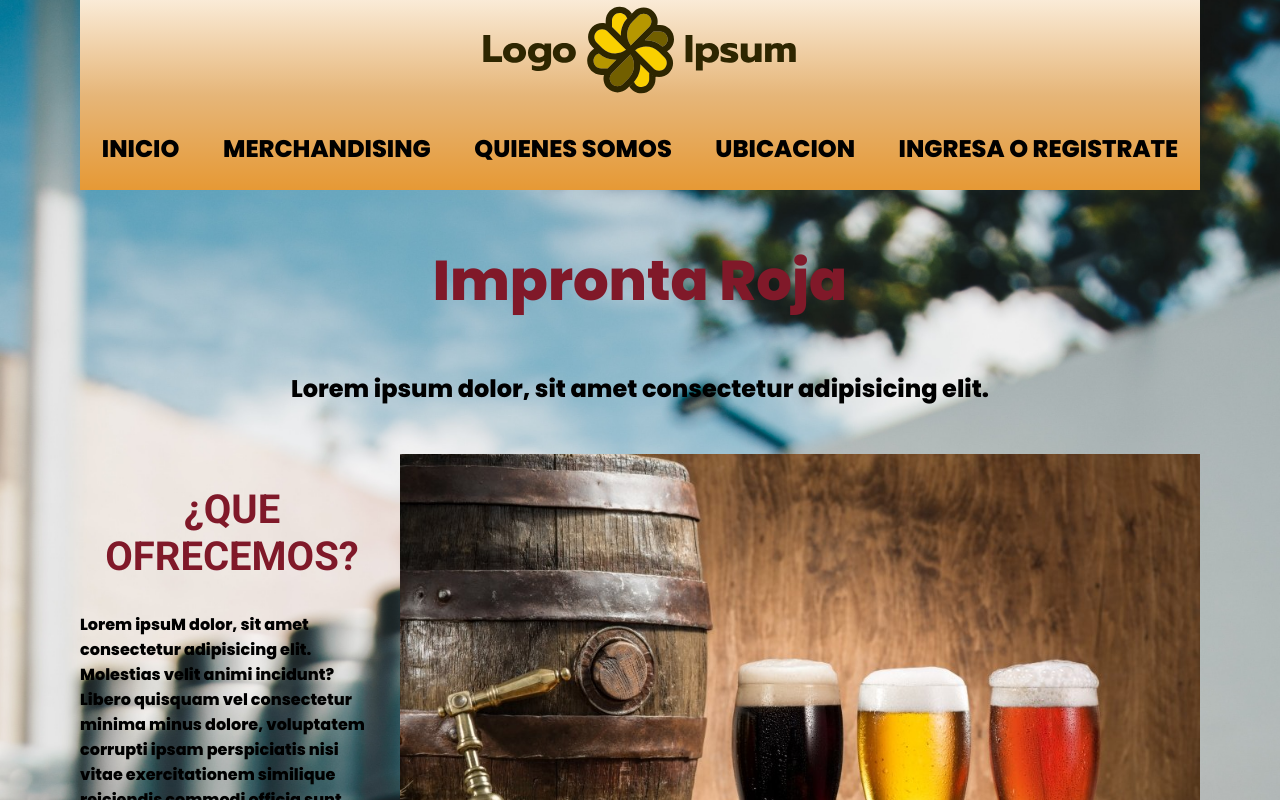
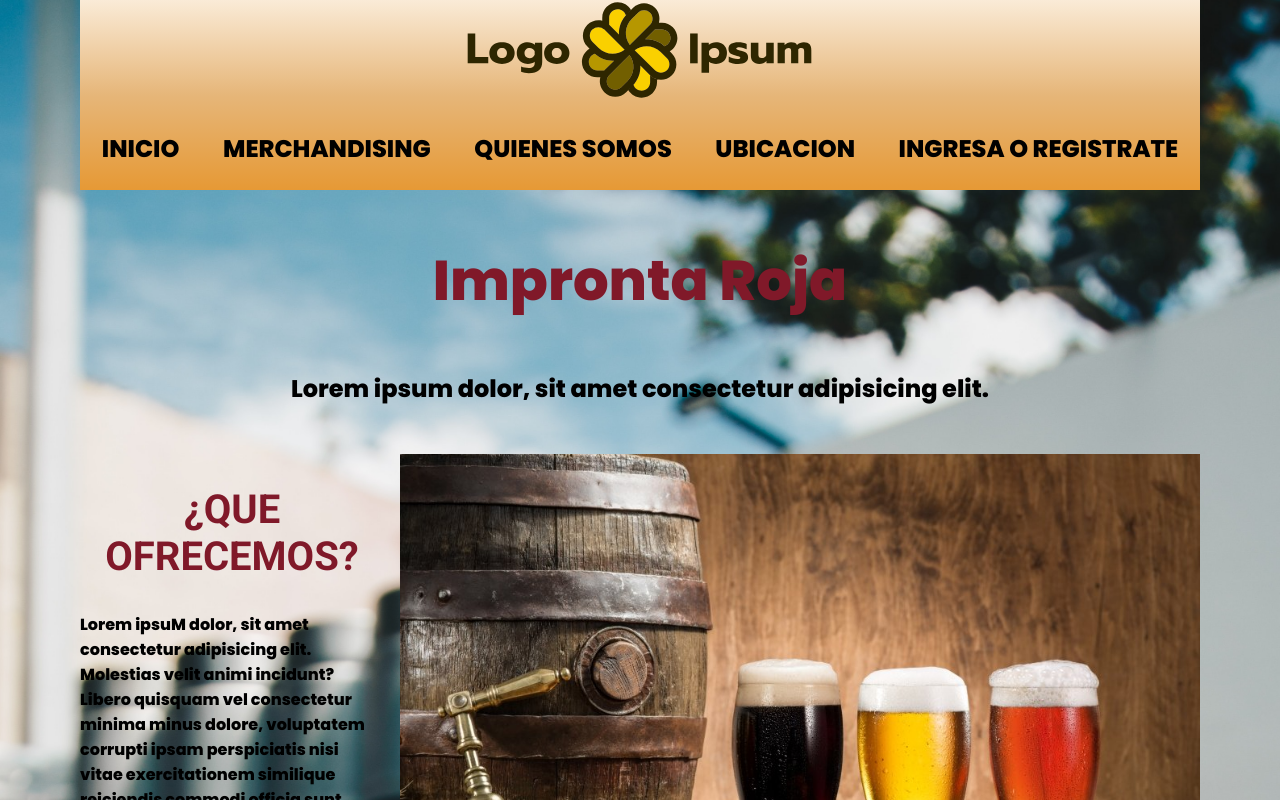
Before and after one commit to MartinRoa/impronta_roja, a plain HTML site: page index.html in a window 1280 px wide. In both pictures the pointer is over the picture 640 px from the left and 50 px from the top of the page. Shown: the top 800 px of the page. Drawn offline with Linux system fonts and the light colour scheme.

Commit message:
se agrego un transform con transicion en el logo

```diff
--- a/style.css
+++ b/style.css
@@ -56,7 +56,13 @@ body{
 
 .logo__image{
     width: 20rem;
+    transition: transform .6s;
 }
+
+.logo__image:hover{
+    transform: scale(1.1);
+}
+
 
 /* Navegacion */
 
```
